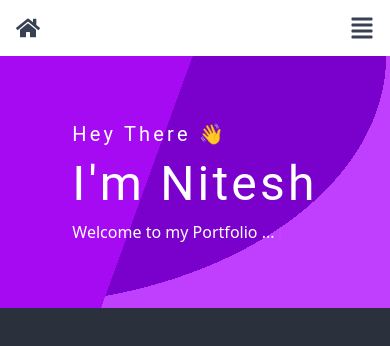
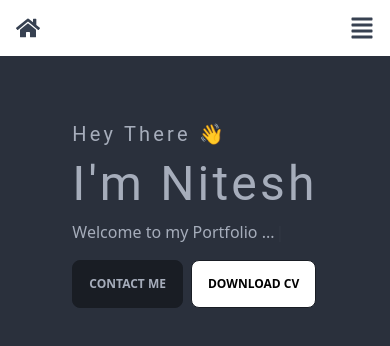
Before and after one commit to Niteshkumar152/Upgraded_Portfolio, a React (Create React App) app: page / in a window 390 px wide. Shown: the top 346 px of the page. Built offline with nearby package versions, Linux system fonts and the light colour scheme.

Commit message:
Mobile view enhanced

```diff
--- a/src/pages/Home.jsx
+++ b/src/pages/Home.jsx
@@ -4,7 +4,7 @@ import heroImg from "../components/layout/assets/98636-coding.gif";
 
 function Home() {
   return (
-    <div className="grid grid-cols-8 py-14 md:mt-0 bg-purple">
+    <div className="grid grid-cols-8 mt-14 md:mt-0">
       <div className="col-span-8 md:col-span-5 m-auto">
         <div className="p-2">
           <h2 className="text-xl md:text-3xl cursor-default">
@@ -20,15 +20,21 @@ function Home() {
             }}
           />
         </div>
-        {/*<div className="px-2 py-2 md:mx-0">
+        <div className="px-2 py-2 md:mx-0">
           <button
             to="/contact"
             className="btn text-xs md:text-sm hover:bg-purple-400"
           >
             contact me
           </button>
+          <button
+            to="/contact"
+            className="btn text-xs text-black hover:text-white ml-2 md:text-sm bg-white hover:bg-purple-400"
+          >
+            download cv
+          </button>
         </div>
-        <div>
+        {/*<div>
           <div className="px-2 py-2 flex">
             {socialLinks.map((link) => {
               return (
```
